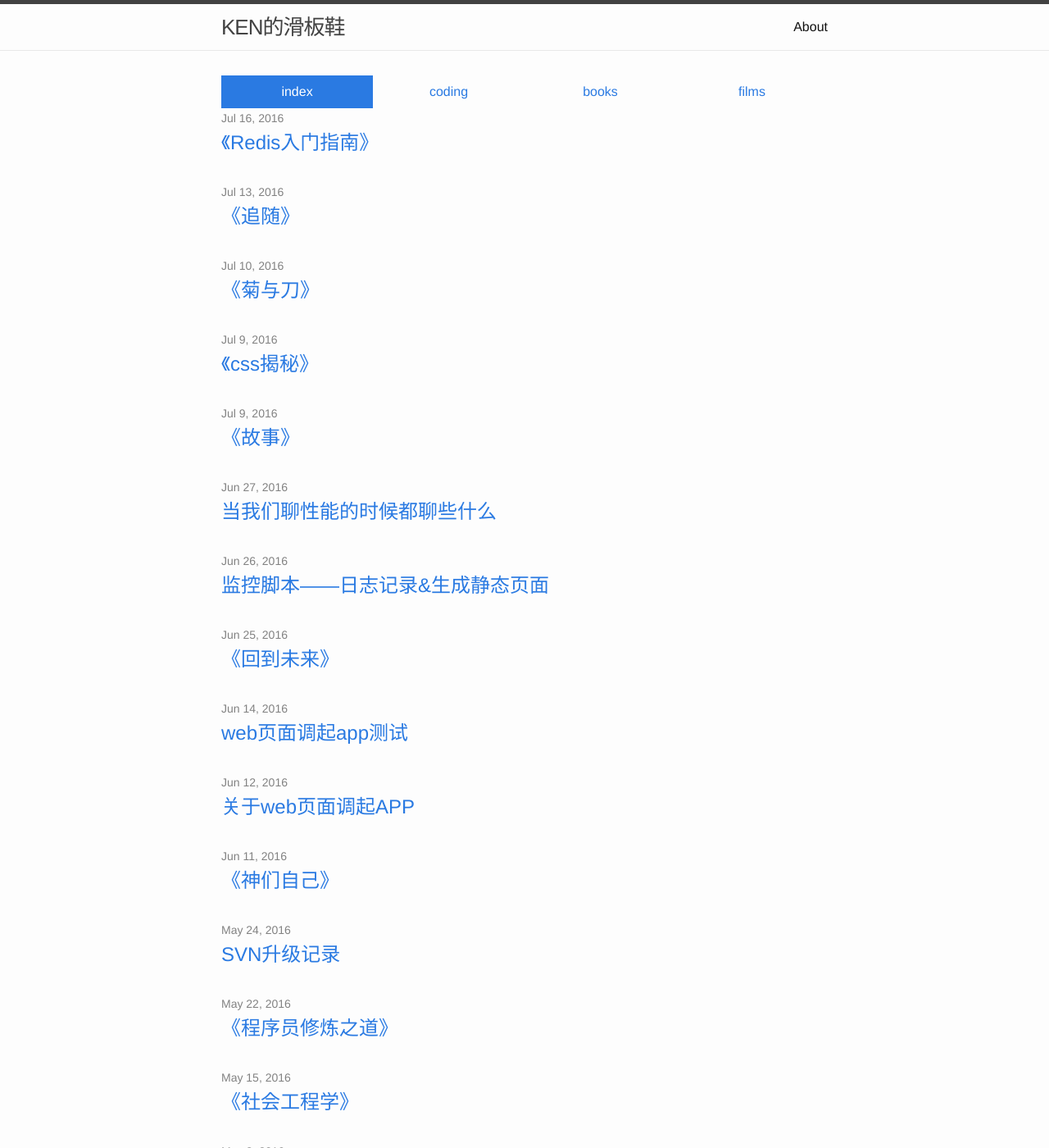
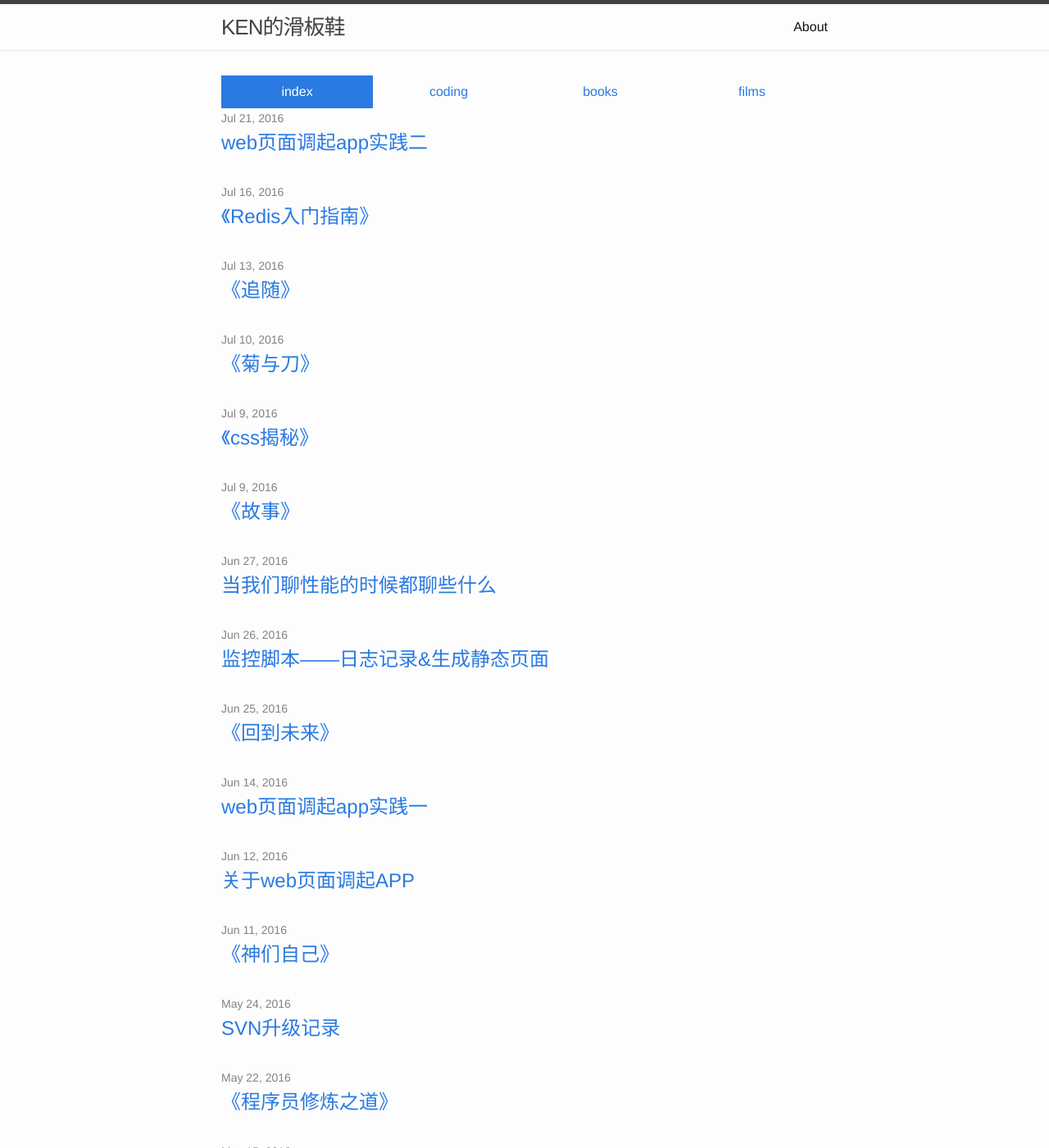
Before and after one commit to liuyuekeng/liuyuekeng.github.io, a Jekyll site: the page built from index.html, in a window 1280 px wide and 1400 px high. Shown: the whole window at 82% size. Built offline with Jekyll 4.4.1, drawn with Linux system fonts in a browser that asks for light colours; some of the changed lines change nothing that is shown.

Commit message:
new post

```diff
--- a/_posts/2016-06-12-app-invoke-from-website.md
+++ b/_posts/2016-06-12-app-invoke-from-website.md
@@ -4,6 +4,14 @@
 date: 2016-06-12 10:51:11
 categories: coding
 ---
+
+系列传送门
+
+[关于web页面调起APP](/coding/2016/06/12/app-invoke-from-website.html)
+
+[web页面调起app实践一](/coding/2016/06/14/app-invoke-from-website-exp.html)
+
+[web页面调起app实践二](/coding/2016/07/21/app-invoke-from-website-exp2.html)
 
 工作中会遇到许多web页面要和本地APP进行交互的场景，由于隔着浏览器沙盒和安卓系统，要顺畅地实现这种通信是比较蛋疼的。
 加上国内环境比较复杂，各家浏览器都打着自己的小算盘，无疑加大了通信的难度。
@@ -91,10 +99,6 @@
 
 测试链接来自https://firebase.google.com/docs/app-indexing/android/test#http-url-testing-tool
 
-### 实际情况
-
-这几种方式实际效果，以及在业务中实践的讨论见[传送门](/coding/2016/06/14/app-invoke-from-website-exp.html)
-
 ### 参考
 
 1. [https://paul.kinlan.me/android-intent-fallback-detection/](https://paul.kinlan.me/android-intent-fallback-detection/)
--- a/_posts/2016-06-14-app-invoke-from-website-exp.md
+++ b/_posts/2016-06-14-app-invoke-from-website-exp.md
@@ -1,11 +1,17 @@
 ---
 layout: post
-title: "web页面调起app测试"
+title: "web页面调起app实践一"
 date: 2016-06-14 10:05:46
 categories: coding
 ---
 
-在上一篇blog里，讨论了[调起的各种链接形式](/coding/2016/06/12/app-invoke-from-website.html)，现在来试试实际上效果如何。
+系列传送门
+
+[关于web页面调起APP](/coding/2016/06/12/app-invoke-from-website.html)
+
+[web页面调起app实践一](/coding/2016/06/14/app-invoke-from-website-exp.html)
+
+[web页面调起app实践二](/coding/2016/07/21/app-invoke-from-website-exp2.html)
 
 ### intent兼容性测试
 
@@ -86,4 +92,4 @@
 都只是检测document的hidden属性或者visibilityState属性（加上前缀判断），
 但似乎没有办法判断visibilitychange事件是否存在╮(╯3╰)╭
 
-特征检测行不通，可能需要使用UA检测，对此隐隐感到有些担忧，但暂时没有更好的方案。
+如果想要稳健一些，可能需要放弃visibilitychange事件，转而自己来实现对visibilityState的轮询。
--- /dev/null
+++ b/_posts/2016-07-21-app-invoke-from-website-exp2.md
@@ -0,0 +1,103 @@
+---
+layout: post
+title: "web页面调起app实践二"
+date: 2016-07-21 15:07:51
+categories: coding
+---
+
+系列传送门
+
+[关于web页面调起APP](/coding/2016/06/12/app-invoke-from-website.html)
+
+[web页面调起app实践一](/coding/2016/06/14/app-invoke-from-website-exp.html)
+
+[web页面调起app实践二](/coding/2016/07/21/app-invoke-from-website-exp2.html)
+
+上一篇中讨论了利用页面可见性判断是否调起成功，并实现了回退的逻辑。
+但正如往常一样，理论总是丰满，现实却总是骨感。
+使用visibility来进行回退的方案在实际应用并不那么顺利，
+问题并不在属性的支持上，而是出现在这个定时器到底要定多久上。
+
+正如我们测试中看到的，UC浏览器和QQ浏览器在web页面试图调起的时候会出现一个弹框提示，
+而这个弹框，却不会阻塞js的运行，用户阅读+操作弹窗的时间，也会被记入定时器中。
+如果时间太短，可能用用户还没阅读完弹窗内容，就已经被判定为调起失败执行了回退逻辑；
+如果时间太长，又会让用户等待太久，可能还没有执行回退逻辑用户就不耐烦关闭页面了。
+
+撇开弹窗不谈，就算是正常的调起流程，也不是每一次都花费相同的时间。
+所以，无论这个时间设定成什么值，总会在一些场景下造成伤害——要么同时调起+回退，要么让用户陷入不知所谓的等待。
+
+## 截获http/https
+
+我们先来看一下这个链接
+
+    <a href="intent://www.youtube.com/watch?v=dQw4w9WgXcQ#Intent;scheme=http;package=com.google.android.youtube;end">
+        http://www.youtube.com/watch?v=dQw4w9WgXcQ
+    </a>
+
+链接的形式是之前提到过的intent scheme，但Intent中声明的scheme却是我们最熟悉的http，还声明了youtube的包名作为接收者。
+尝试一番之后，我们就会发现，如果手机中安装了youtube，则会调起应用；
+如果手机中并没有安装youtube，就不会有反应。
+
+虽然这个链接没有解决我们的问题，但是指明了一个方向。
+如果我们使用一个能同时被浏览器与调起目标应用拦截的隐式intent，不指明接收的包名。
+那么一个正常的room就会弹出一个选择框，列出所有能够handle这个intent的应用让我们选择。
+当调起目标应用不存在的时候，至少还能在浏览器中打开这个页面。
+然后就可以用这个页面来做回退处理:)
+
+## 残酷的现实
+
+理论总是丰满，现实却总是骨感，尤其是国内的环境。
+so，我们来看看到底有多残酷吧。
+
+首先准备一个测试页面
+
+`//example/path?id=123`，
+
+再准备一个测试的包，其中添加测试用的intent-filter
+
+    <intent-filter>
+        <action android:name="android.intent.action.VIEW" />
+        <category android:name="android.intent.category.DEFAULT" />
+        <category android:name="android.intent.category.BROWSABLE" />
+
+        <data android:scheme="http" />
+        <data android:scheme="https" />
+        <data android:host="example" />
+        <data android:pathPrefix="/app" />
+    </intent-filter>
+
+直接访问测试页面会发现，国内的浏览器基本上都不会把http/https://的请求抛出来，
+而是默默地自己处理，所以测试包接收不到调起请求。（为什么要这样互相伤害）
+
+所以我们只能使用兼容性稍差的Intent Scheme方式，跳转到
+
+`intent://example/page?id=123#Intent;scheme=http;end`
+
+这样的请求，虽然和直接发送http请求理论上是一样的，但暂时还没有被国内各种坑爹浏览器拦截。
+
+但是即使绕过了浏览器，一些国内的产商还会使用自己定制的ROM，
+而这些ROM很可能并不按照标准的安卓系统来实现，so，对几个大的浏览器和手机厂商进行了测试。
+
+    1. 华为的机子可能对http/https的intent做了特殊处理，并不会让我们的测试app接收到这个intent
+    2. 小米的情况比较复杂，有些机型可以支持，有些机型则不可以（如红米note）
+    2. UC浏览器实现上可能有某些bug，发送intent的时候会让用户选择‘本次允许’或者‘始终允许’，
+       但选择‘始终允许’之后就无反应了，而且后续发送不会再弹出选择直接无反应。
+    3. 如上一篇所说，百度浏览器可能实现了某些白名单机制，只允许某些白名单上的scheme发送，比如‘weixin://'，
+       但’intent://'或者'qichebaojia://'之类的则不允许
+
+情况不是很乐观，如果只是单纯不抛出intent还好，最坏的是处理不了跳转错误页的情况，体验实在不可接受。
+结论就是，需要判断手机厂商以及浏览器外壳，再决定是否使用这种方案。
+
+而通过UA判断国内这些厂商和浏览器，简直就是一场噩梦，可以另外开一篇文章来写了。
+这里简短地说一下，github上面高星的ua判断库如[ua-aprse](https://github.com/tobie/ua-parser)，
+对国内这些比较混乱的情况支持不够，而且大多比较重，只适合离线分析。
+国内的有一个百度fex的开源项目[ua-device](https://github.com/fex-team/ua-device)，
+对国内这些非标准的情况做了许多特殊处理考虑得比较全面（使用爬虫获取手机型号也是蛮有意思的思路），
+但最后一次更新远在4个月前，似乎没人维护了。
+而随着越来越多手机出现&浏览器更新，UA解析这种事情如果没有持续维护基本就渐渐失效了。
+庆幸的是，只是做是否使用intent scheme方式的判断的话，并不需要太过精确，
+可以自己简单地写一些正则判断一下。
+
+调研了这么久，似乎没有一个通用的靠谱的方法能够实现我这个看似简单的需求，多少有些无奈。
+真心期望大家都能够按照标准做出好用的产品，而不是各怀鬼胎地到处下绊子。
+and买手机还是选三星的好，外国公司始终规范一些。
```
